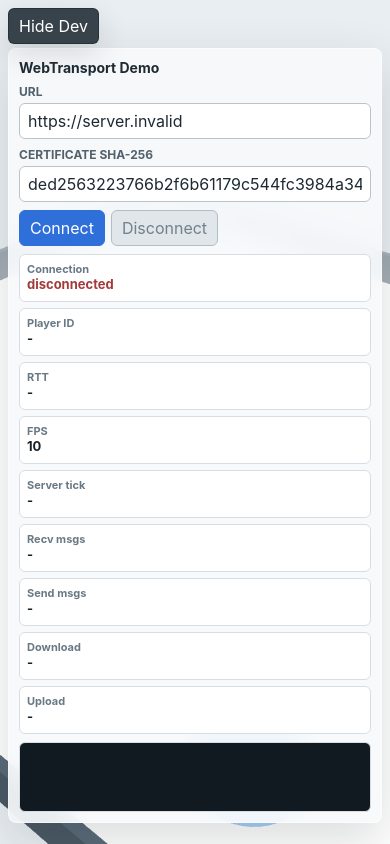
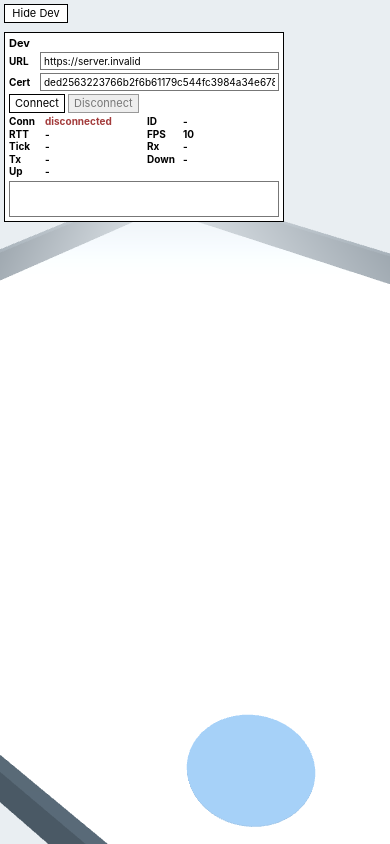
Before and after one commit to xfcced/nilo-demo, a website built with Vite: page client/index.html in a window 390 px wide. Built offline with nearby package versions, Linux system fonts and the light colour scheme; no server answers; animation ran at ten frames a second.

Commit message:
Tighten debug panel layout for mobile

```diff
--- a/client/index.html
+++ b/client/index.html
@@ -14,7 +14,7 @@
       </button>
 
       <section id="debugPanel" aria-label="Network debug panel">
-        <div class="panel-title">WebTransport Demo</div>
+        <div class="panel-title">Dev</div>
 
         <label class="field">
           <span>URL</span>
@@ -22,7 +22,7 @@
         </label>
 
         <label class="field">
-          <span>Certificate SHA-256</span>
+          <span>Cert</span>
           <input id="hashInput" value="ded2563223766b2f6b61179c544fc3984a34e678aded1438f4316b837af45050" />
         </label>
 
@@ -31,44 +31,17 @@
           <button id="disconnectButton" disabled>Disconnect</button>
         </div>
 
-        <dl class="metrics">
-          <div>
-            <dt>Connection</dt>
-            <dd id="connectionValue">disconnected</dd>
-          </div>
-          <div>
-            <dt>Player ID</dt>
-            <dd id="playerIdValue">-</dd>
-          </div>
-          <div>
-            <dt>RTT</dt>
-            <dd id="rttValue">-</dd>
-          </div>
-          <div>
-            <dt>FPS</dt>
-            <dd id="fpsValue">-</dd>
-          </div>
-          <div>
-            <dt>Server tick</dt>
-            <dd id="serverTickValue">-</dd>
-          </div>
-          <div>
-            <dt>Recv msgs</dt>
-            <dd id="rxMessageValue">-</dd>
-          </div>
-          <div>
-            <dt>Send msgs</dt>
-            <dd id="txMessageValue">-</dd>
-          </div>
-          <div>
-            <dt>Download</dt>
-            <dd id="downloadValue">-</dd>
-          </div>
-          <div>
-            <dt>Upload</dt>
-            <dd id="uploadValue">-</dd>
-          </div>
-        </dl>
+        <div class="metrics">
+          <div><span>Conn</span><strong id="connectionValue">disconnected</strong></div>
+          <div><span>ID</span><strong id="playerIdValue">-</strong></div>
+          <div><span>RTT</span><strong id="rttValue">-</strong></div>
+          <div><span>FPS</span><strong id="fpsValue">-</strong></div>
+          <div><span>Tick</span><strong id="serverTickValue">-</strong></div>
+          <div><span>Rx</span><strong id="rxMessageValue">-</strong></div>
+          <div><span>Tx</span><strong id="txMessageValue">-</strong></div>
+          <div><span>Down</span><strong id="downloadValue">-</strong></div>
+          <div><span>Up</span><strong id="uploadValue">-</strong></div>
+        </div>
 
         <pre id="log"></pre>
       </section>
--- a/client/src/style.css
+++ b/client/src/style.css
@@ -32,17 +32,15 @@ input {
 
 #debugPanel {
   position: fixed;
-  top: 52px;
-  left: 12px;
-  width: min(320px, calc(100vw - 24px));
+  top: 34px;
+  left: 4px;
+  width: min(260px, calc(100vw - 8px));
   display: grid;
-  gap: 8px;
-  padding: 12px;
-  border: 1px solid rgb(255 255 255 / 48%);
-  border-radius: 8px;
-  background: rgb(247 249 251 / 92%);
-  box-shadow: 0 18px 50px rgb(28 38 46 / 16%);
-  backdrop-filter: blur(10px);
+  gap: 3px;
+  padding: 4px;
+  border: 1px solid #000000;
+  color: #000000;
+  background: #ffffff;
 }
 
 #debugPanel[hidden] {
@@ -50,98 +48,97 @@ input {
 }
 
 .panel-title {
-  color: #1f2b33;
-  font-size: 14px;
+  color: #000000;
+  font-size: 11px;
   font-weight: 700;
+  line-height: 1.1;
 }
 
 .debug-toggle {
   position: fixed;
-  top: 12px;
-  left: 12px;
+  top: 4px;
+  left: 4px;
   z-index: 2;
-  min-width: 88px;
-  border-color: rgb(31 43 51 / 72%);
-  color: #ffffff;
-  background: rgb(31 43 51 / 88%);
-  box-shadow: 0 10px 30px rgb(28 38 46 / 14%);
+  min-width: 64px;
+  padding: 2px 5px;
+  border-color: #000000;
+  color: #000000;
+  background: #ffffff;
 }
 
 .field {
   display: grid;
-  gap: 4px;
+  grid-template-columns: 28px minmax(0, 1fr);
+  align-items: center;
+  gap: 3px;
 }
 
 .field span {
-  color: #52616c;
-  font-size: 12px;
+  color: #000000;
+  font-size: 10px;
   font-weight: 700;
-  text-transform: uppercase;
 }
 
 input {
   width: 100%;
   min-width: 0;
-  padding: 7px 8px;
-  border: 1px solid #b8c4cc;
-  border-radius: 6px;
-  color: #1d2a32;
+  height: 18px;
+  padding: 1px 3px;
+  border: 1px solid #777777;
+  color: #000000;
   background: #ffffff;
+  font-size: 10px;
 }
 
 .actions {
   display: flex;
-  gap: 6px;
+  gap: 3px;
 }
 
 button {
-  min-width: 84px;
-  padding: 7px 10px;
-  border: 1px solid #2f6fda;
-  border-radius: 6px;
-  color: #ffffff;
-  background: #2f6fda;
+  min-width: 56px;
+  padding: 2px 5px;
+  border: 1px solid #000000;
+  color: #000000;
+  background: #ffffff;
+  font-size: 11px;
+  line-height: 1.2;
   cursor: pointer;
 }
 
 button:disabled {
-  border-color: #b2bec6;
-  color: #72818c;
-  background: #e0e6ea;
+  border-color: #999999;
+  color: #777777;
+  background: #eeeeee;
   cursor: not-allowed;
 }
 
 .metrics {
   display: grid;
   grid-template-columns: 1fr 1fr;
-  gap: 6px;
-  margin: 0;
+  column-gap: 6px;
+  row-gap: 1px;
+  font-size: 10px;
+  line-height: 1.15;
 }
 
 .metrics div {
   min-width: 0;
-  padding: 7px;
-  border: 1px solid #d6dee4;
-  border-radius: 6px;
-  background: #ffffff;
+  display: grid;
+  grid-template-columns: 34px minmax(0, 1fr);
+  gap: 2px;
 }
 
-dt,
-dd {
-  margin: 0;
-}
-
-dt {
-  color: #697984;
-  font-size: 11px;
+.metrics span {
+  color: #000000;
   font-weight: 700;
 }
 
-dd {
-  min-height: 18px;
+.metrics strong {
+  min-width: 0;
   overflow: hidden;
-  color: #172026;
-  font-size: 13px;
+  color: #000000;
+  font-size: 10px;
   font-weight: 700;
   text-overflow: ellipsis;
   white-space: nowrap;
@@ -160,34 +157,29 @@ dd {
 }
 
 #log {
-  min-height: 70px;
-  max-height: 110px;
+  min-height: 36px;
+  max-height: 56px;
   overflow: auto;
   margin: 0;
-  padding: 8px;
-  border: 1px solid #d6dee4;
-  border-radius: 6px;
-  color: #cfeaf4;
-  background: #111a20;
-  font-size: 11px;
-  line-height: 1.45;
+  padding: 2px 3px;
+  border: 1px solid #777777;
+  color: #000000;
+  background: #ffffff;
+  font-size: 10px;
+  line-height: 1.2;
   white-space: pre-wrap;
 }
 
 @media (max-width: 620px) {
   #debugPanel {
-    top: 48px;
-    left: 8px;
-    width: calc(100vw - 16px);
-    padding: 10px;
+    top: 32px;
+    left: 4px;
+    width: min(280px, calc(100vw - 8px));
+    padding: 4px;
   }
 
   .debug-toggle {
-    top: 8px;
-    left: 8px;
-  }
-
-  .metrics {
-    grid-template-columns: 1fr;
+    top: 4px;
+    left: 4px;
   }
 }
```
